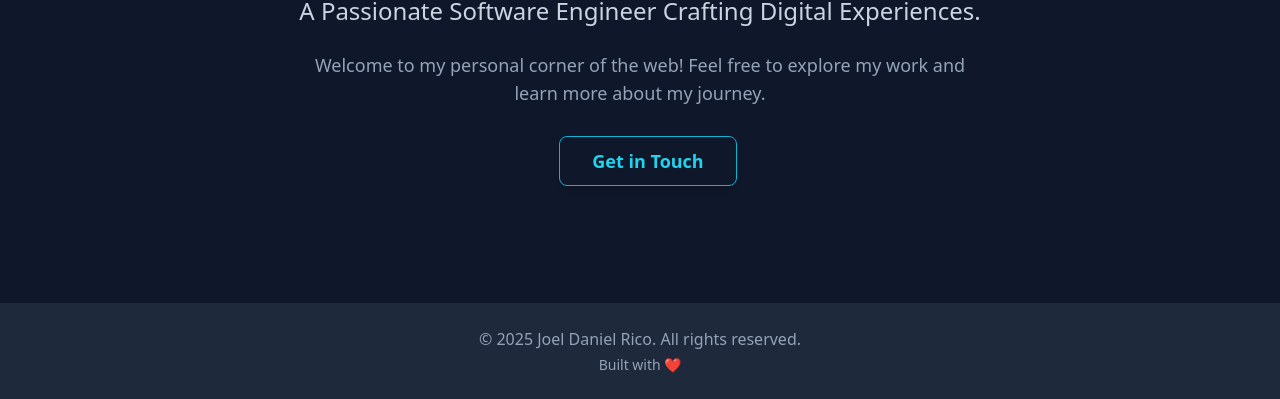
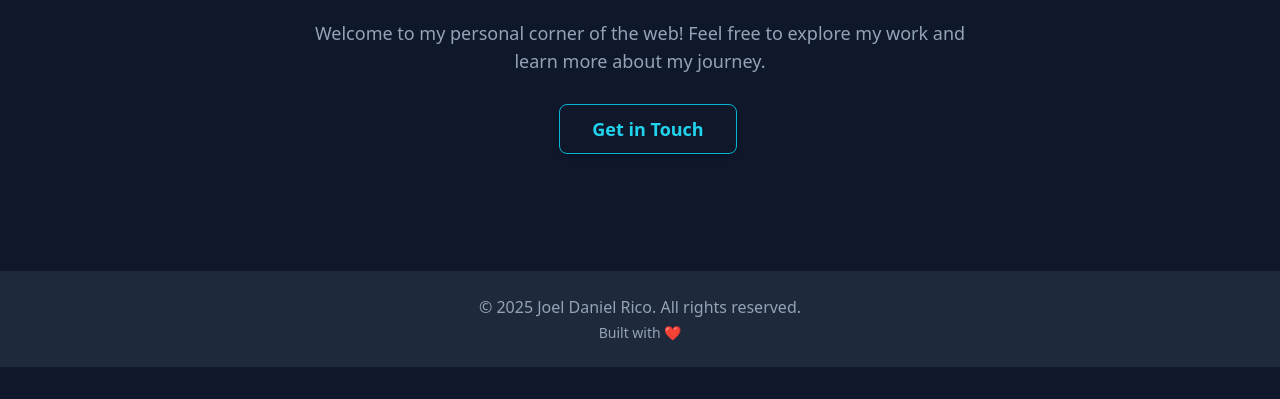
Before and after one commit to jjoeldaniel/periodicallyprogramming, an Astro site: page / in a window 1280 px wide. Shown: the part 465-864 px from the top of the page. After the commit the page ends 832 px from the top, so only its background shows below. Built offline with nearby package versions, Linux system fonts and the light colour scheme; Astro itself is replaced by a stand-in of ours.

Commit message:
adjust padding

```diff
--- a/src/layouts/Layout.astro
+++ b/src/layouts/Layout.astro
@@ -78,7 +78,7 @@ import favicon from "/public/favicon.svg";
         </header>
 
         <main
-            class="flex-grow container mx-auto px-6 py-8 md:py-12 md:max-w-4xl"
+            class="flex-grow container mx-auto px-6 py-8 md:pb-12 md:pt-4 md:max-w-4xl"
         >
             <slot />
         </main>
```
